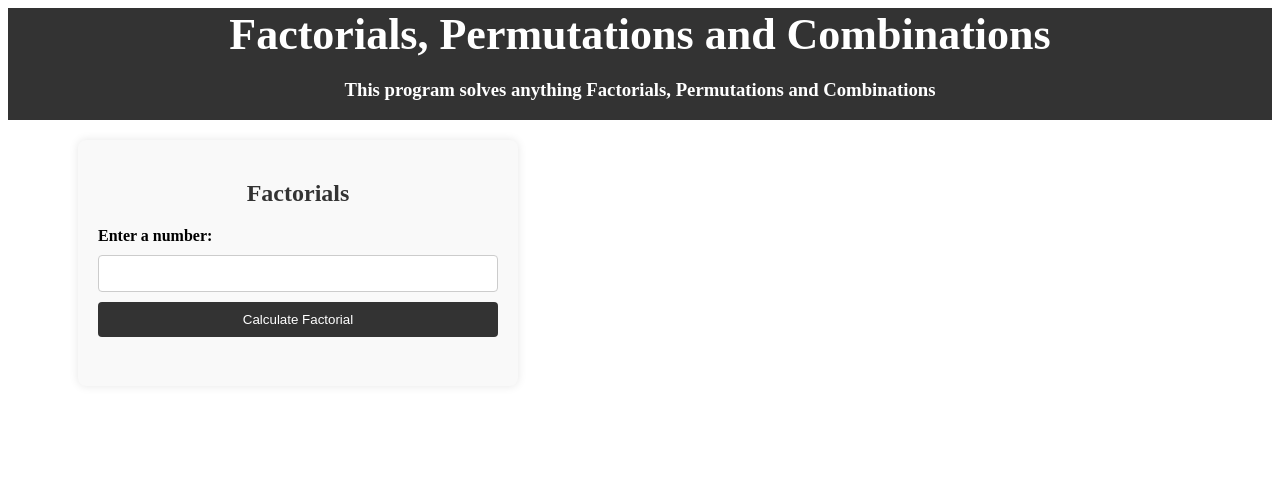
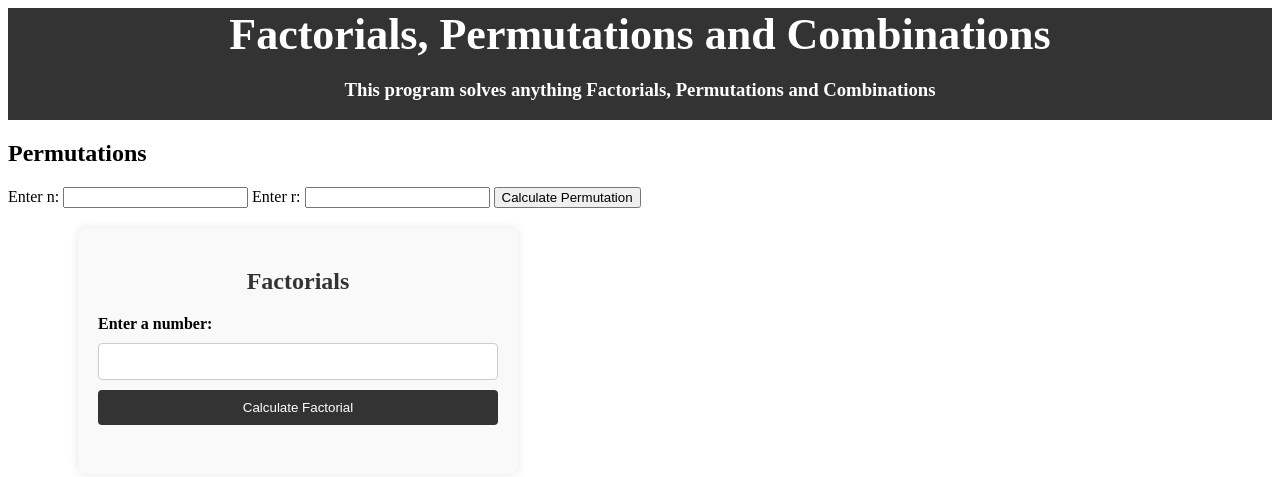
Before and after one commit to somemorewater/factorials, a plain HTML site: page index.html in a window 1280 px wide. Drawn offline with Linux system fonts and the light colour scheme.

Commit message:
added the permutation section

```diff
--- a/index.html
+++ b/index.html
@@ -13,6 +13,17 @@
         <h3>This program solves anything Factorials, Permutations and Combinations</h3>
     </header>
     <main>
+        <section class="permutation">
+            <h2>Permutations</h2>
+            <form id="permutationForm">
+                <label for="permutation-n">Enter n:</label>
+                <input type="number" id="permutationN" value="" name="permutation-n" required>
+                <label for="permutation-r">Enter r:</label>
+                <input type="number" id="permutationR" value="" name="permutation-r" required>
+                <button type="submit">Calculate Permutation</button>
+            </form>
+            <p id="permutationResult"></p>
+        </section>
         <section class="factorials">
             <h2>Factorials</h2>
             <form id="factorialForm">
```
